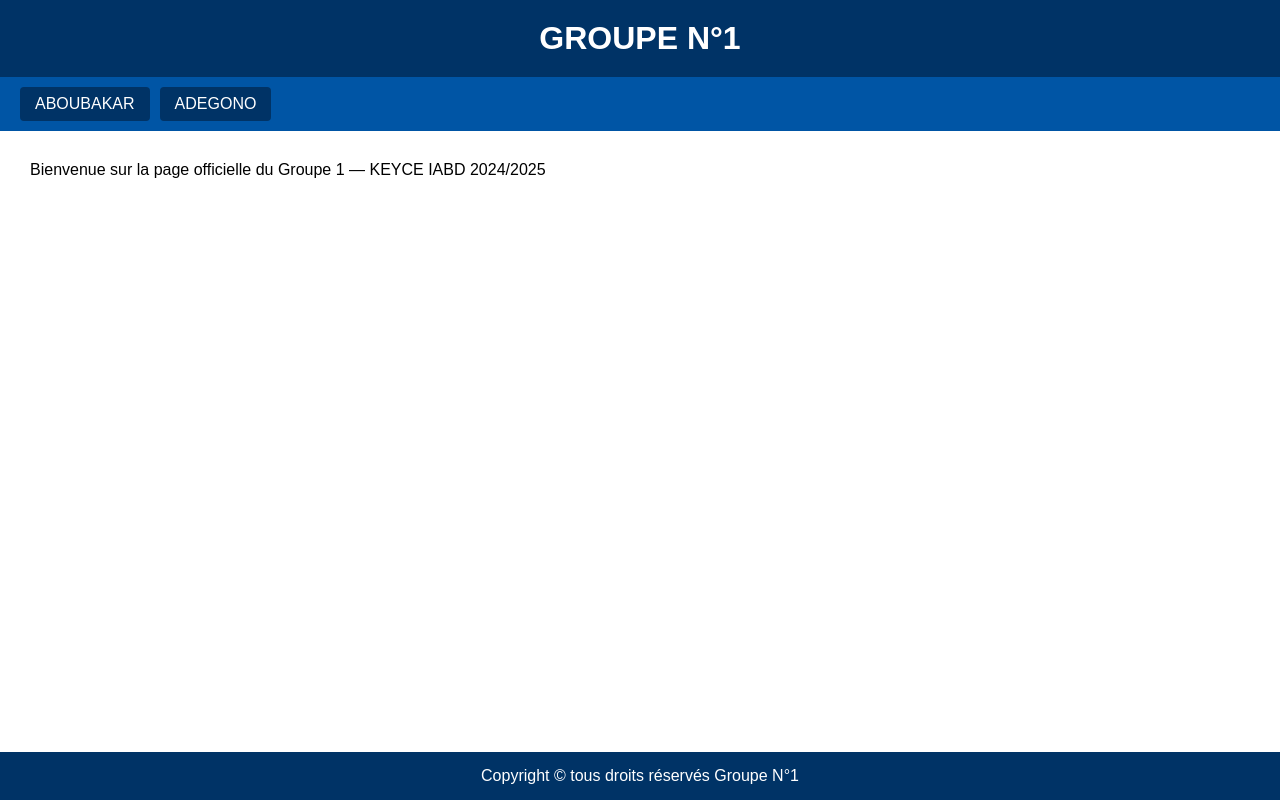
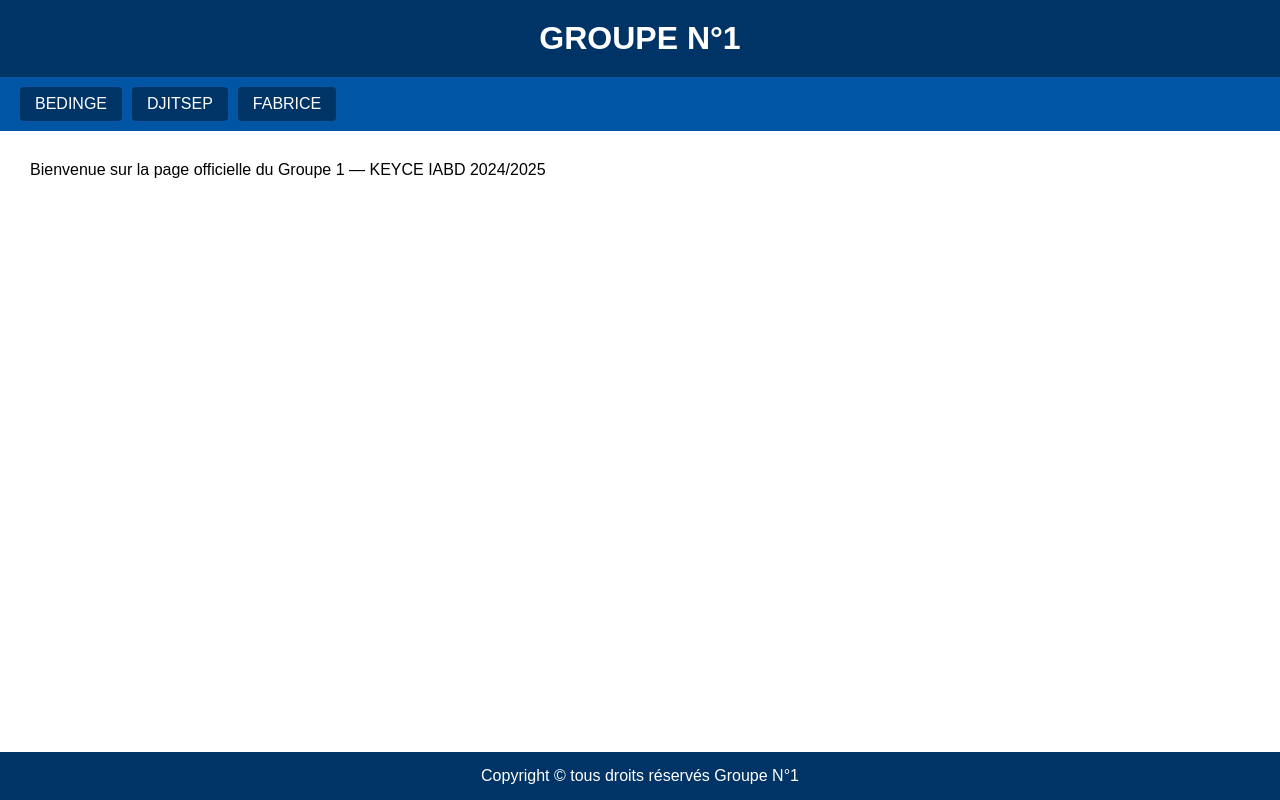
Before and after one commit to DivineBedinge/Projet_Groupe_1, a plain HTML site: page index.html in a window 1280 px wide. Drawn offline with Linux system fonts and the light colour scheme.

Commit message:
Ajout liens membres dans la navbar

```diff
--- a/index.html
+++ b/index.html
@@ -13,9 +13,9 @@
   </header>
 
   <nav>
-    <a href="ABOUBAKAR.html">ABOUBAKAR</a>
-    <a href="ADEGONO.html">ADEGONO</a>
-    <!-- Ajoute ici les liens vers les autres membres -->
+    <a href="BEDINGE.html">BEDINGE</a>
+    <a href="DJITSEP.html">DJITSEP</a>
+    <a href="FABRICE.html">FABRICE</a>
   </nav>
 
   <main>
```
